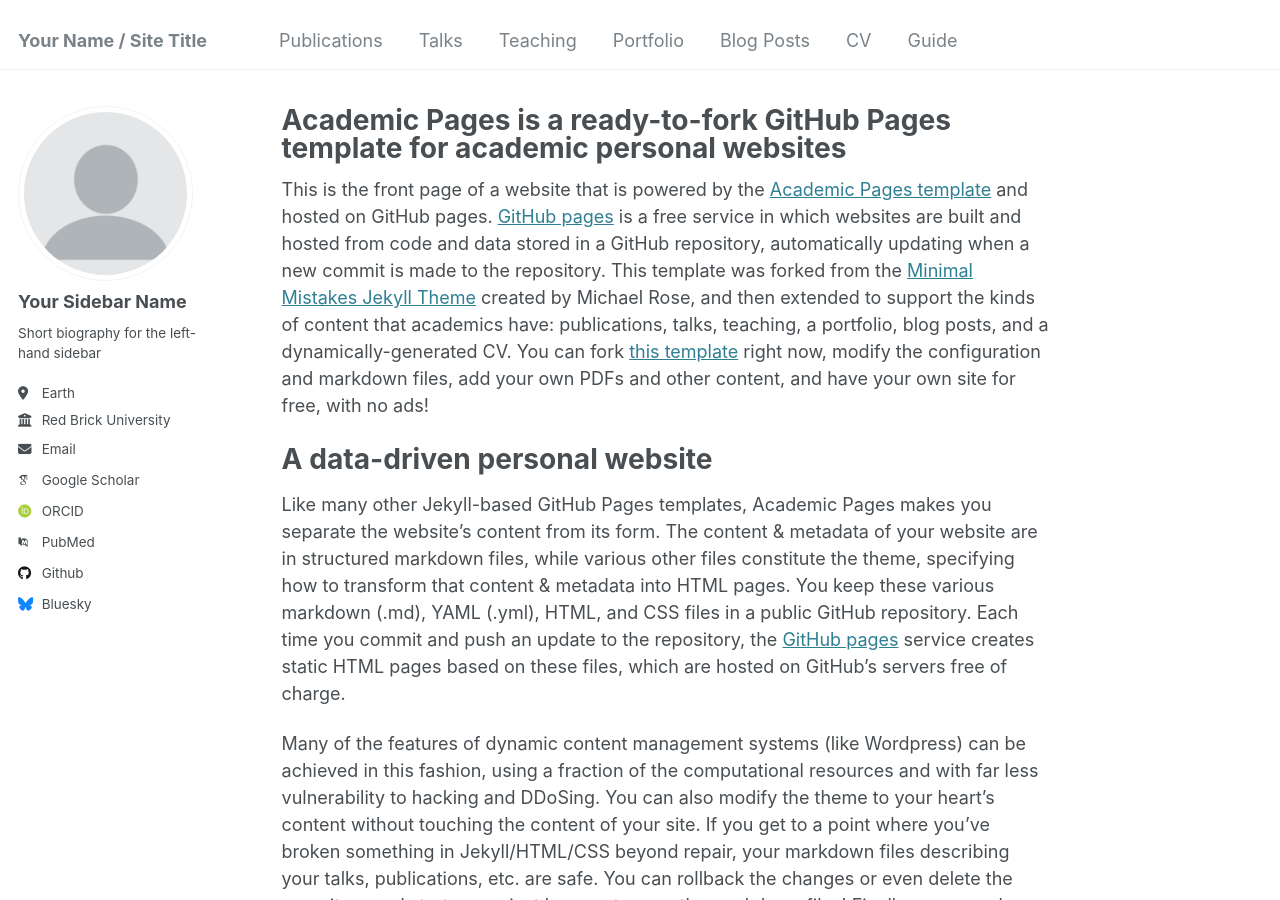
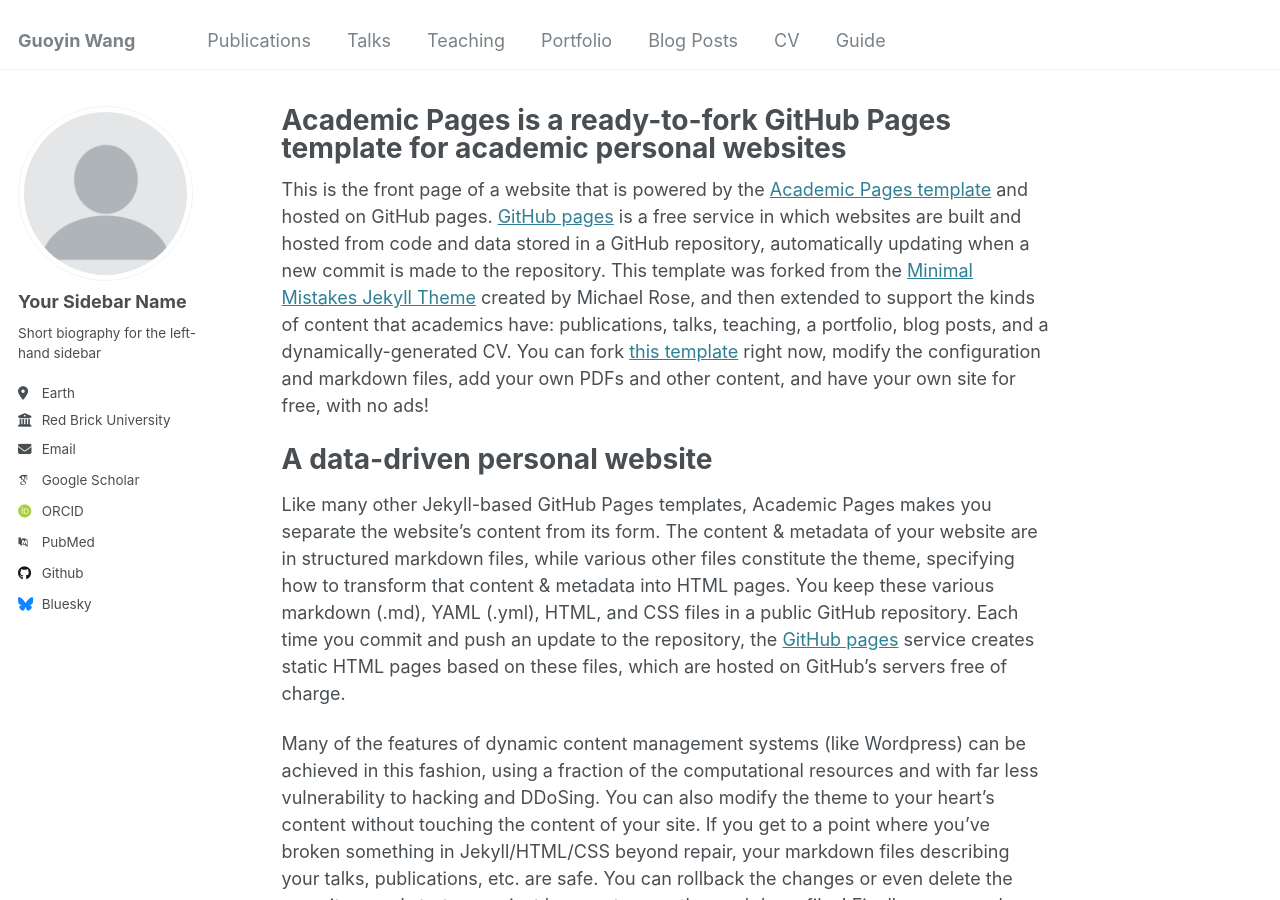
Before and after one commit to huxueyu/guoyin.wang, a Jekyll site: the page built from _pages/about.md, in a window 1280 px wide and 900 px high. Built offline with Jekyll 4.4.1, drawn with Linux system fonts in a browser that asks for light colours; some web fonts are replaced.

Commit message:
Update _config.yml

```diff
--- a/_config.yml
+++ b/_config.yml
@@ -8,7 +8,7 @@
 
 # Basic Site Settings
 locale                   : "en-US"
-title                    : "Your Name / Site Title"
+title                    : "Guoyin Wang"
 title_separator          : "-"
 name                     : &name "Your Name"
 description              : &description "personal description"
```
